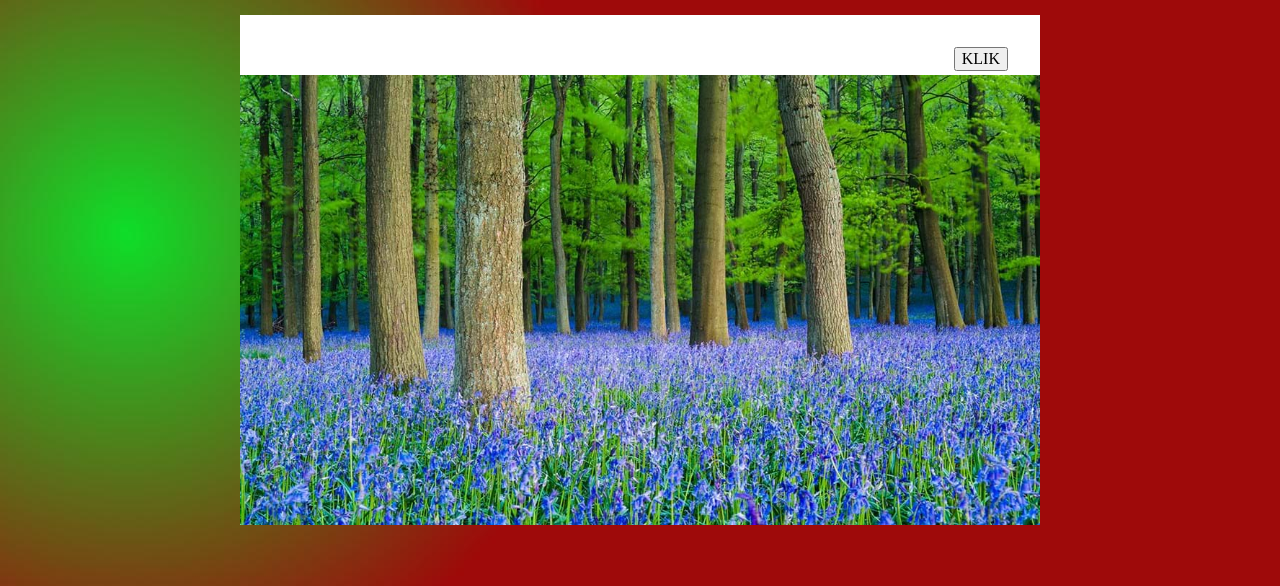
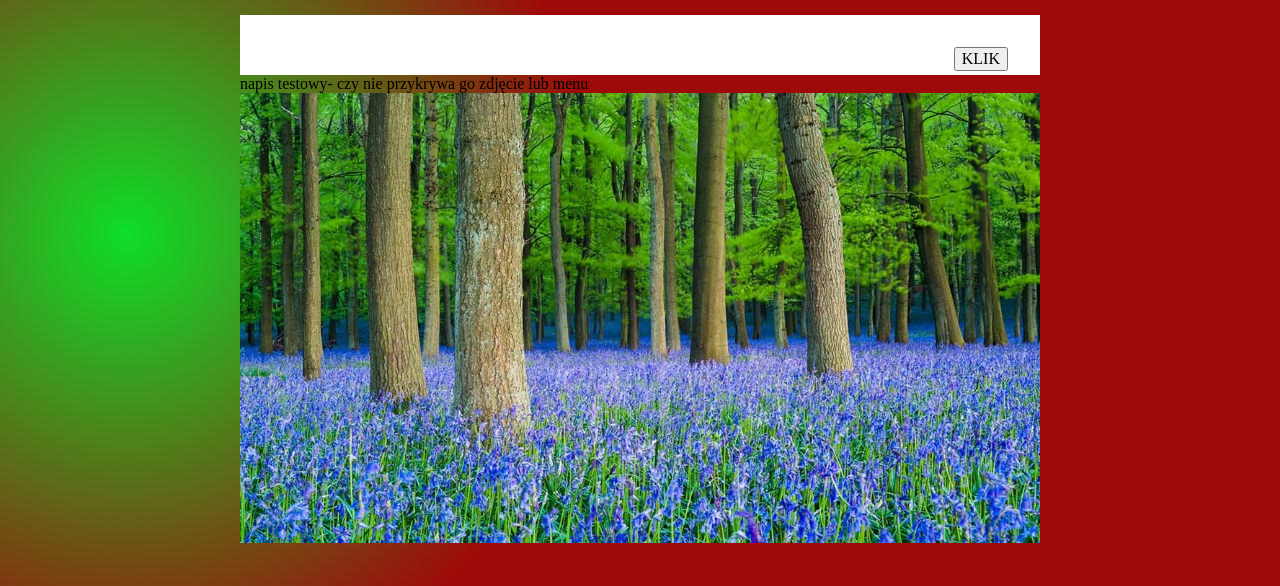
Before and after one commit to RafalG-dev/homepage, a plain HTML site: page index.html in a window 1280 px wide. Shown: the top 586 px of the page. Drawn offline with Linux system fonts and the light colour scheme.

Commit message:
dodanie napisu testowego miedzy menu a zdjeciem

```diff
--- a/index.html
+++ b/index.html
@@ -22,6 +22,8 @@
             <a class="navigation__link" href="#">Podstrona 3</a>
         </nav>
     </header>
+
+    <spam>napis testowy- czy nie przykrywa go zdjęcie lub menu</spam>
 
     <img src="blue.jpg" class="photo--blue" alt="kwiaty-runo leśne" />
 
```
